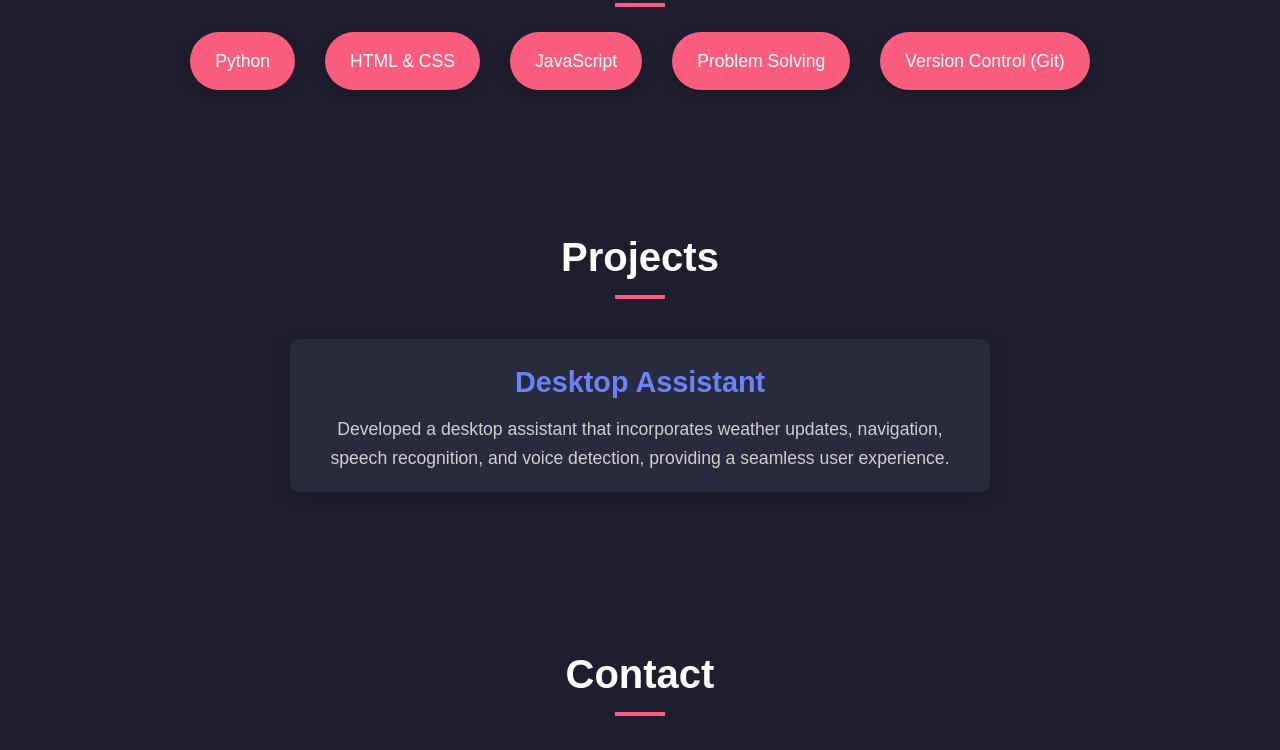
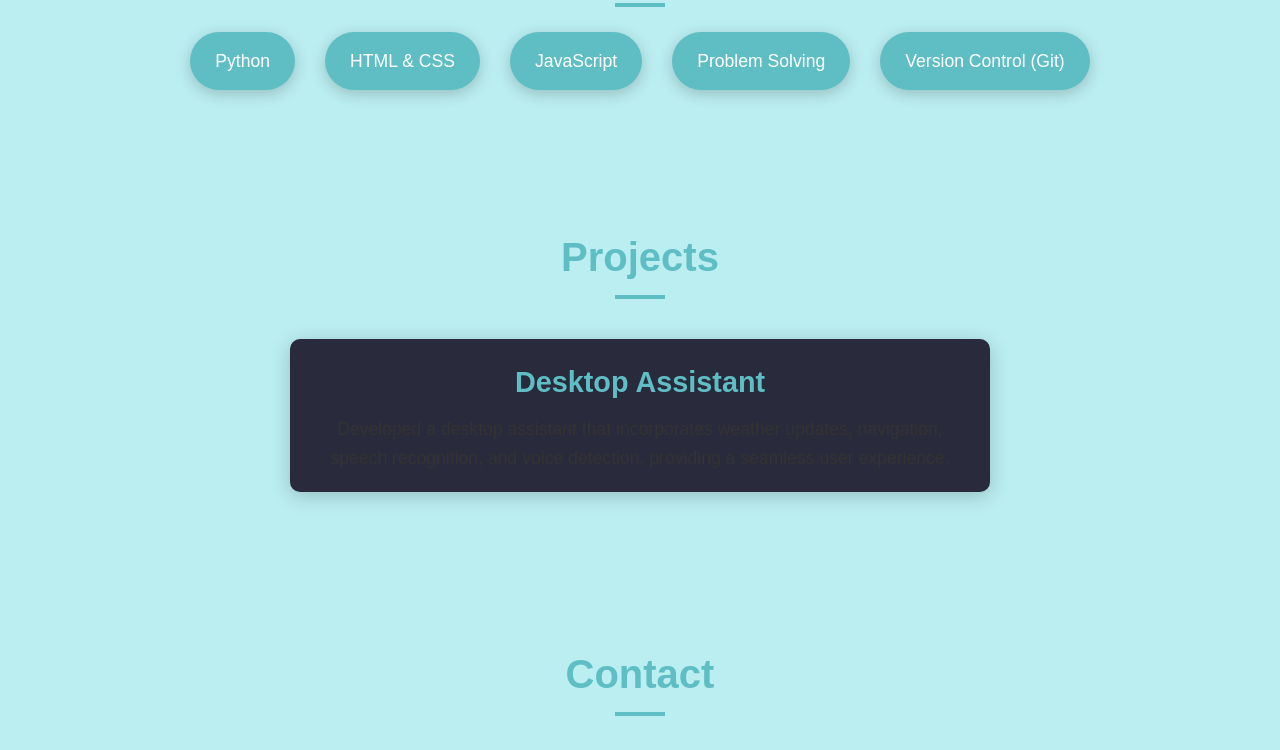
Before and after one commit to rsreehari/Portfolio-, a plain HTML site: page index.html in a window 1280 px wide. Shown: the part 848-1598 px from the top of the page. Drawn offline with Linux system fonts and the light colour scheme.

Commit message:
Update style.css

```diff
--- a/style.css
+++ b/style.css
@@ -7,8 +7,8 @@
 
 body {
     font-family: 'Poppins', sans-serif;
-    background-color: #1e1e2f;
-    color: #e5e5e5;
+    background-color: #BBEEF1; /* Background color */
+    color: #333;
     line-height: 1.6;
     padding: 0 20px;
     scroll-behavior: smooth;
@@ -16,7 +16,7 @@ body {
 
 /* Header Styles */
 header {
-    background: linear-gradient(135deg, #fc5c7d 0%, #6a82fb 100%);
+    background: #5EBEC4; /* Header color */
     color: #fff;
     text-align: center;
     padding: 80px 20px;
@@ -43,7 +43,7 @@ section {
 section h2 {
     font-size: 2.5em;
     margin-bottom: 20px;
-    color: #fff;
+    color: #5EBEC4; /* Section title color */
     position: relative;
     display: inline-block;
     animation: fadeIn 1s ease-in-out;
@@ -54,7 +54,7 @@ section h2::after {
     position: absolute;
     width: 50px;
     height: 4px;
-    background-color: #fc5c7d;
+    background-color: #5EBEC4; /* Accent color for underline */
     left: 50%;
     transform: translateX(-50%);
     bottom: -10px;
@@ -65,7 +65,7 @@ section h2::after {
     max-width: 800px;
     margin: 20px auto;
     font-size: 1.2em;
-    color: #d1d1d1;
+    color: #333; /* Text color */
 }
 
 /* Skills Section */
@@ -78,7 +78,7 @@ section h2::after {
 
 #skills ul li {
     margin: 15px;
-    background-color: #fc5c7d;
+    background-color: #5EBEC4; /* Skill item background color */
     color: #fff;
     padding: 15px 25px;
     border-radius: 30px;
@@ -96,7 +96,7 @@ section h2::after {
 .project {
     margin: 30px auto;
     max-width: 700px;
-    background-color: #2a2a3d;
+    background-color: #2a2a3d; /* Project card background */
     padding: 20px;
     border-radius: 10px;
     box-shadow: 0 4px 20px rgba(0, 0, 0, 0.2);
@@ -110,12 +110,12 @@ section h2::after {
 .project h3 {
     margin-bottom: 10px;
     font-size: 1.8em;
-    color: #6a82fb;
+    color: #5EBEC4; /* Project title color */
 }
 
 .project p {
     font-size: 1.1em;
-    color: #cfcfcf;
+    color: #333; /* Project description color */
 }
 
 /* Contact Section */
@@ -126,21 +126,21 @@ section h2::after {
 }
 
 #contact .social-links a {
-    color: #fff;
+    color: #5EBEC4; /* Social icon color */
     margin: 0 20px;
-    font-size: 2em;
+    font-size: 3em; /* Increased icon size */
     transition: color 0.3s ease;
 }
 
 #contact .social-links a:hover {
-    color: #fc5c7d;
+    color: #BBEEF1; /* Hover color */
 }
 
 /* Footer Styles */
 footer {
     text-align: center;
     padding: 20px 0;
-    background-color: #333;
+    background-color: #333; /* Footer background */
     color: #fff;
     margin-top: 40px;
 }
```
